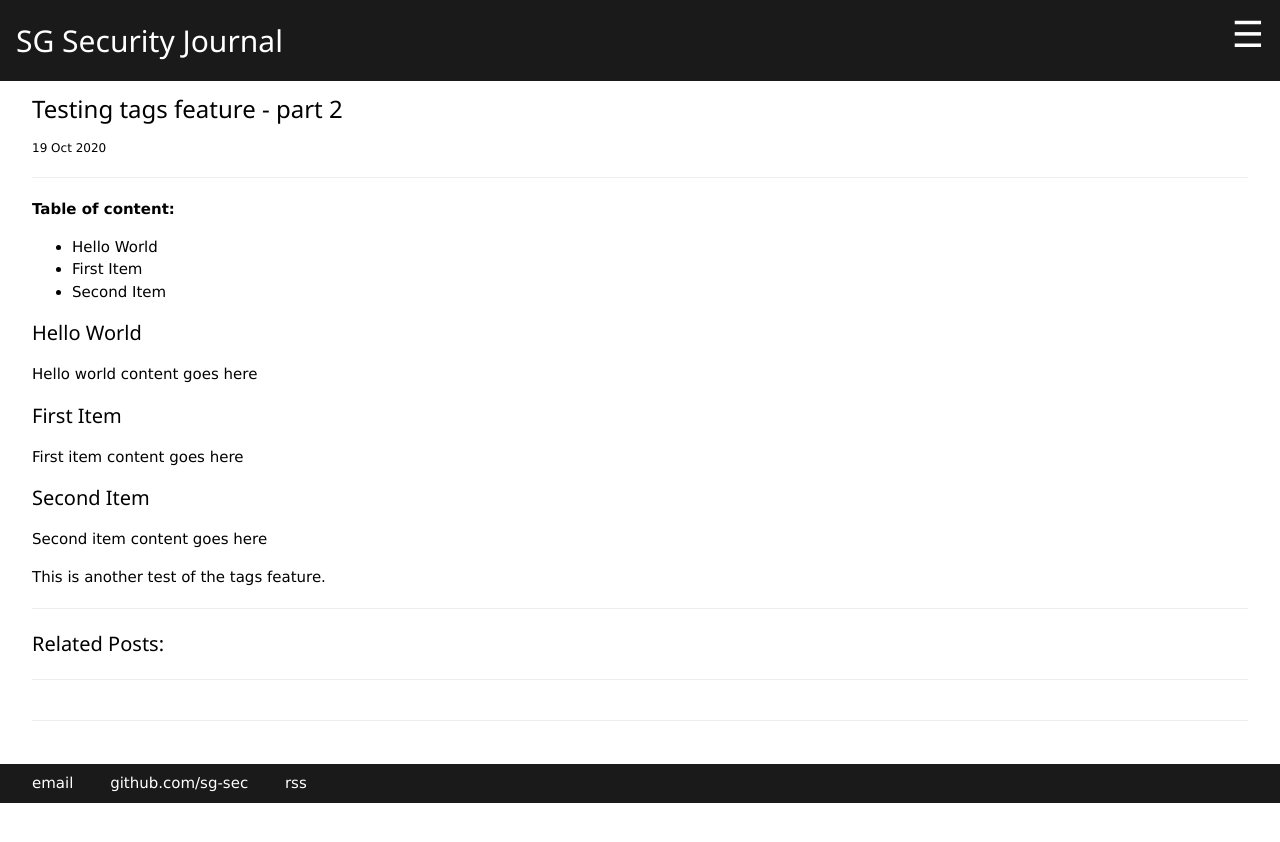
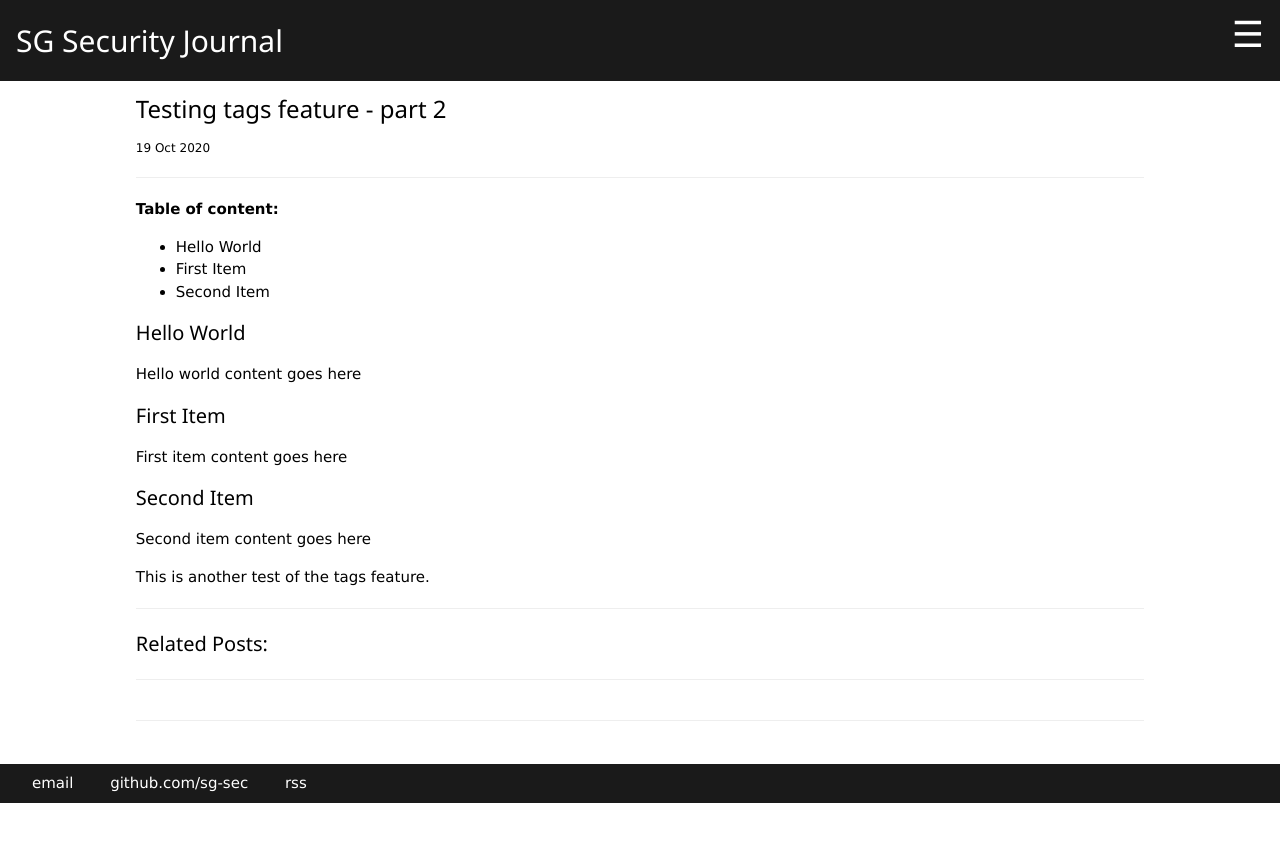
Before and after one commit to sg-sec/sg-sec.github.io, a Jekyll site: the page built from _posts/2020-10-19-Test3.md, in a window 1280 px wide. Shown: the top 842 px of the page. Built offline with Jekyll 4.4.1, drawn with Linux system fonts in a browser that asks for light colours.

Commit message:
Update post.html

```diff
--- a/_layouts/post.html
+++ b/_layouts/post.html
@@ -1,8 +1,9 @@
 ---
 layout: default
 ---
-
-<div class="w3-container" >
+<div class="w3-container w3-cell-row">
+  <div class="w3-container w3-cell w3-mobile"></div>
+  <div cclass="w3-container w3-cell w3-mobile">
     <h3>{{ page.title }}</h3>
 
     <p class="w3-small">{{ page.date | date_to_string }}</p>
@@ -52,3 +53,5 @@ layout: default
       </div>
         <hr>
   </div>
+  <div class="w3-container w3-cell w3-mobile"></div>
+</div>
```
Lines whose indentation alone changed are shown as unchanged.
